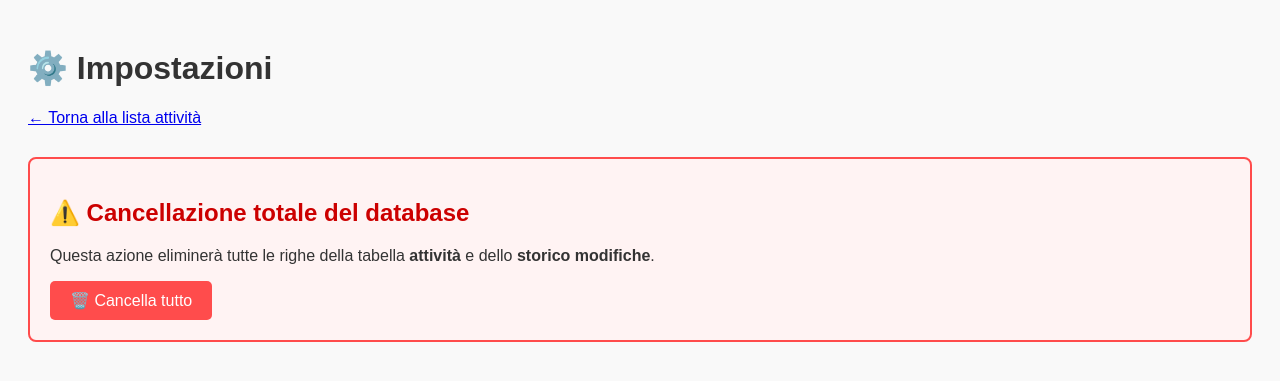
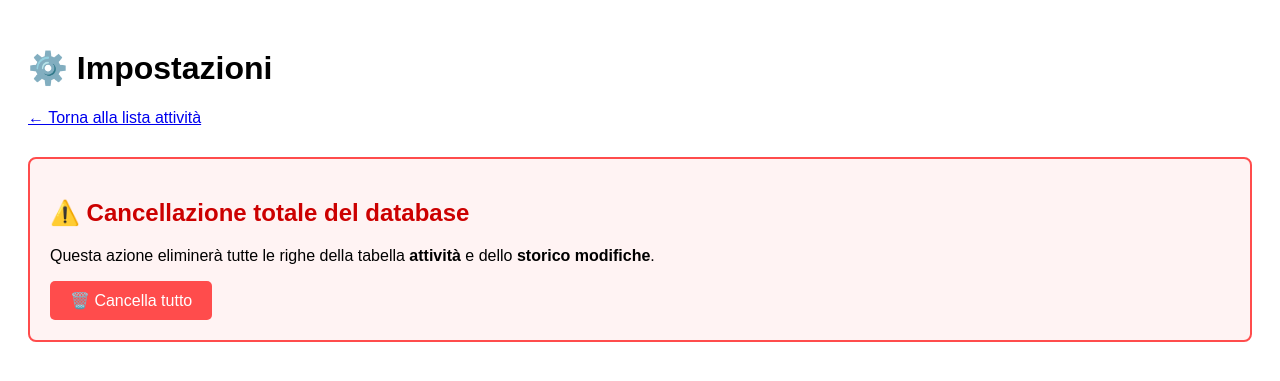
Before and after one commit to roberto-grillo/rollouttool, a Flask app: page /impostazioni in a window 1280 px wide. Shown: the top 381 px of the page. Run offline with Flask 3, Linux system fonts and the light colour scheme; the visitor is signed in with stand-in values (Sample User, id 1).

Commit message:
Update impostazioni.html

```diff
--- a/templates/impostazioni.html
+++ b/templates/impostazioni.html
@@ -3,7 +3,6 @@
 <head>
   <meta charset="UTF-8">
   <title>Impostazioni</title>
-  <link rel="stylesheet" href="{{ url_for('static', filename='css/theme.css') }}">
   <style>
     body {
       font-family: sans-serif;
```
